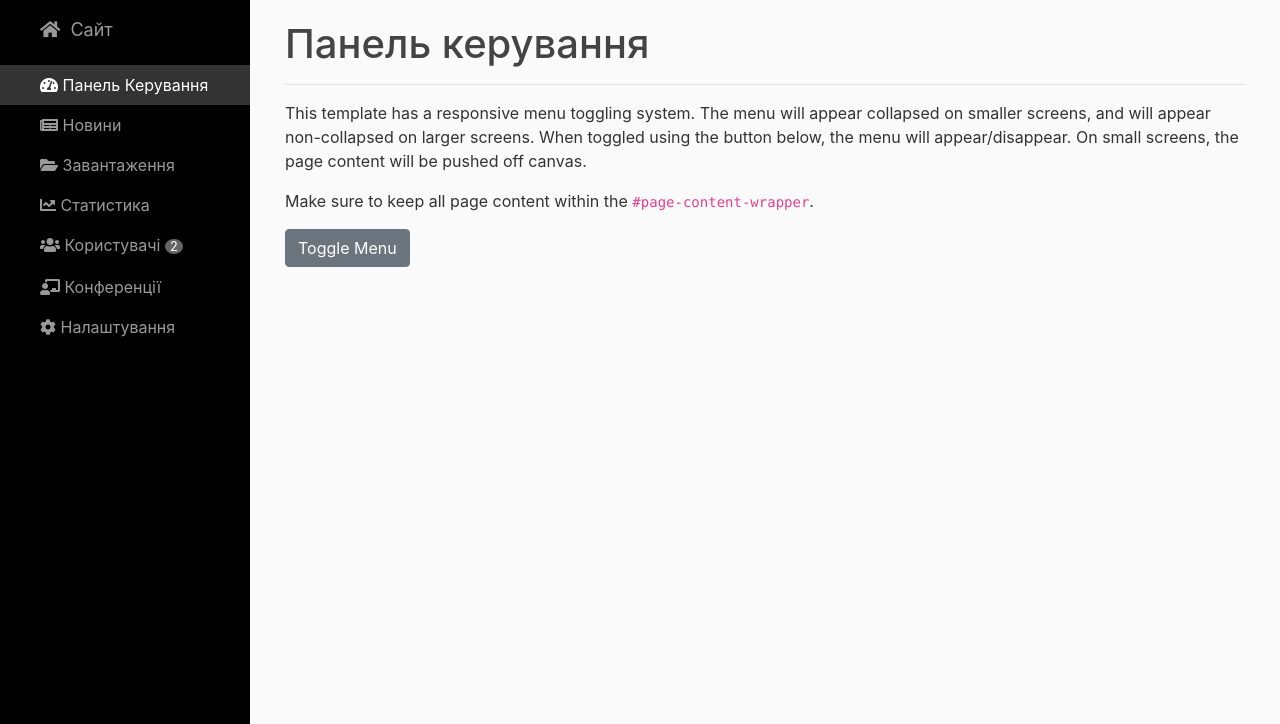
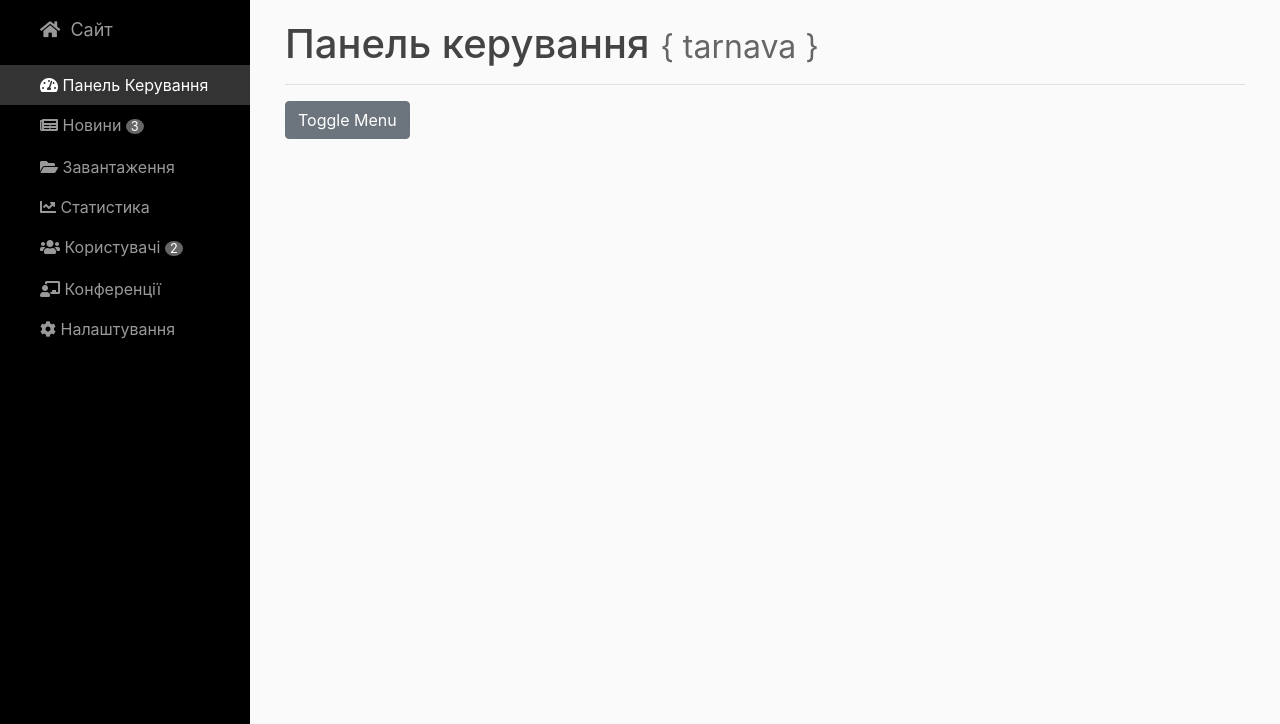
Before and after one commit to marzique/frecs2.0, a Flask app: page /admin in a window 1280 px wide. Shown: the part 76-800 px from the top of the page. Run offline with Flask 2, Linux system fonts and the light colour scheme; a user stored in the database is signed in; data comes from the database, SQL or seed files in the repository; some libraries are stand-ins or nearby versions; some web fonts are replaced.

Commit message:
number of posts badge

```diff
--- a/rpd_site/helpers.py
+++ b/rpd_site/helpers.py
@@ -14,7 +14,7 @@ from PIL import Image
 from itsdangerous import URLSafeTimedSerializer
 from rpd_site import app, db
 from .constants import VAR_MAIL_SALT, VAR_SAFE_TIMED_KEY, VAR_PASSWORD_SALT
-from .models import Role, User
+from .models import Role, User, Post
 
 
 def create_role(role_name):
@@ -57,6 +57,9 @@ def get_all_roles():
 
 def get_number_of_users():
     return len(User.query.all())
+
+def get_number_of_posts():
+    return len(Post.query.all())
 
 
 # All useful functions and objects for routes
--- a/rpd_site/routes.py
+++ b/rpd_site/routes.py
@@ -19,11 +19,8 @@ from itsdangerous import URLSafeTimedSerializer, SignatureExpired, BadSignature
 from .models import User, Post
 from .forms import (RegistrationForm, LoginForm, UpdateAccountForm,
                     UpdatePicture, PostForm, ResetRequest, ResetPassword, NewRole)
-from .helpers import password_check, save_picture, generate_confirmation_token,\
-    generate_password_token, month_translation, create_role, role_label, get_all_roles, get_number_of_users
+from .helpers import *
 from .constants import *
-
-
 
 
 @app.route('/')
@@ -519,4 +516,7 @@ def add_role():
 
 @app.route('/admin')
 def admin():
-    return render_template('dashboard.html', title="Панель Керування", number_of_users=get_number_of_users())
+    return render_template('dashboard.html', title="Панель Керування",
+                            number_of_users=get_number_of_users(),
+                            number_of_posts=get_number_of_posts()
+                            )
--- a/rpd_site/templates/dashboard.html
+++ b/rpd_site/templates/dashboard.html
@@ -6,10 +6,9 @@
         <!-- Page Content -->
         <div id="page-content-wrapper">
             <div class="container-fluid">
-                <h1>Панель керування</h1>
+                <h1>Панель керування <small style="color: #666">{ {{current_user.username}} }</small></h1>
                 <hr>
-                <p>This template has a responsive menu toggling system. The menu will appear collapsed on smaller screens, and will appear non-collapsed on larger screens. When toggled using the button below, the menu will appear/disappear. On small screens, the page content will be pushed off canvas.</p>
-                <p>Make sure to keep all page content within the <code>#page-content-wrapper</code>.</p>
+
                 <a href="#menu-toggle" class="btn btn-secondary" id="menu-toggle">Toggle Menu</a>
             </div>
         </div>
--- a/rpd_site/templates/layout_admin.html
+++ b/rpd_site/templates/layout_admin.html
@@ -209,7 +209,7 @@
                         </i>&nbsp;Панель Керування</a>
                 </li>
                 <li>
-                    <a href="#"><i class="fas fa-newspaper"></i>&nbsp;Новини</a>
+                    <a href="#"><i class="fas fa-newspaper"></i>&nbsp;Новини&nbsp;<small style="color:white; background-color: #666; text-align: center; border-radius: 60%; padding-left:2%; padding-right:2%;">{{number_of_posts}}</small></a>
                 </li>
                 <li>
                     <a href="#"><i class="fas fa-folder-open"></i>&nbsp;Завантаження</a>
```
